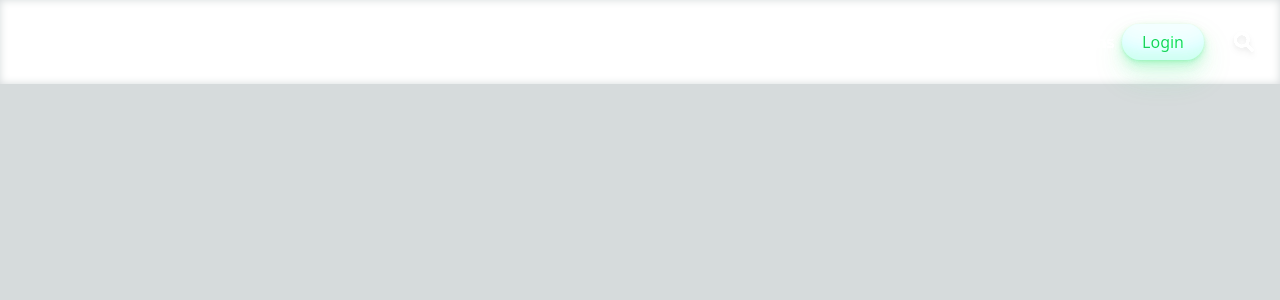
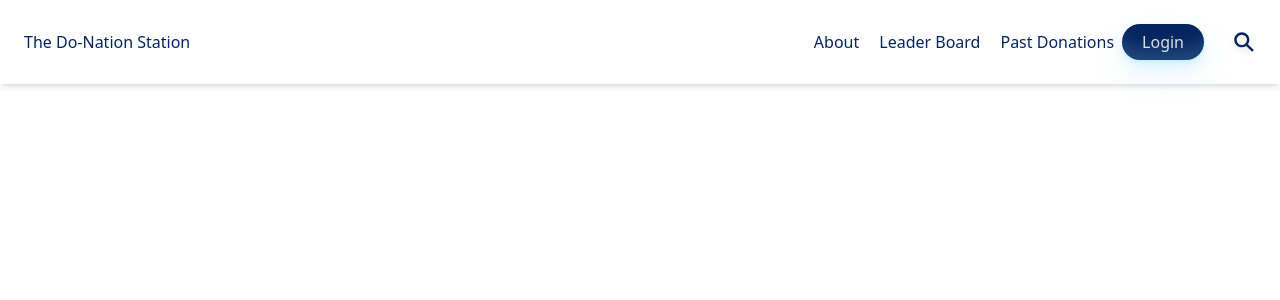
Before and after one commit to ShaliniSJ/The-Do-Nation-Station, a Next.js app: page / in a window 1280 px wide. Shown: the top 300 px of the page. Built offline with nearby package versions, Linux system fonts and the light colour scheme.

Commit message:
Changed theme color

```diff
--- a/src/components/Navbar.jsx
+++ b/src/components/Navbar.jsx
@@ -1,40 +1,36 @@
-// src/components/Navbar.jsx
 import React from 'react';
 import { IoSearchSharp } from 'react-icons/io5';
 
 const Navbar = () => {
   return (
-    <nav className="fixed top-0 left-0 w-full p-4 md:p-6 flex items-center transition ease-out backdrop-blur-sm brightness-125 text-white text-sm md:text-base mask-mask mt-0"> {/* Add mt-4 for margin-top */}
+    <nav className="fixed top-0 left-0 w-full p-4 md:p-6 flex items-center transition ease-out backdrop-blur-sm bg-primary text-text-light shadow-md">
       <a href="#" className="hover:underline focus:underline">The Do-Nation Station</a>
       <ul className="list-none ml-auto hidden md:flex">
         <li className="ml-5"><a href="#" className="hover:underline focus:underline">About</a></li>
         <li className="ml-5"><a href="#" className="hover:underline focus:underline">Leader Board</a></li>
         <li className="ml-5"><a href="#" className="hover:underline focus:underline">Past Donations</a></li>
-
       </ul>
       <div className='mx-2'>
-      <button className="bg-[#c2fbd7] rounded-full
-         shadow-[rgba(44,187,99,.2)_0_-25px_18px_-14px_inset,rgba(44,187,99,.15)_0_1px_2px,rgba(44,187,99,.15)_0_2px_4px,rgba(44,187,99,.15)_0_4px_8px,rgba(44,187,99,.15)_0_8px_16px,rgba(44,187,99,.15)_0_16px_32px]
-         text-green-600 cursor-pointer
+        <button className="bg-blue rounded-full
+          shadow-[rgba(144,223,245,.2)_0_-25px_18px_-14px_inset,rgba(144,223,245,.15)_0_1px_2px,rgba(144,223,245,.15)_0_2px_4px,rgba(144,223,245,.15)_0_4px_8px,rgba(144,223,245,.15)_0_8px_16px,rgba(144,223,245,.15)_0_16px_32px]
+          text-gray-200 cursor-pointer
           inline-block font-sans
           py-1.5 px-5
           text-center text-base
           transition-all duration-250
           border-0
           select-none
-         hover:shadow-[rgba(44,187,99,.35)_0_-25px_18px_-14px_inset,rgba(44,187,99,.25)_0_1px_2px,rgba(44,187,99,.25)_0_2px_4px,rgba(44,187,99,.25)_0_4px_8px,rgba(44,187,99,.25)_0_8px_16px,rgba(44,187,99,.25)_0_16px_32px]
+          hover:shadow-[rgba(47,91,253,.35)_0_-25px_18px_-14px_inset,rgba(47,91,253,.25)_0_1px_2px,rgba(47,91,253,.25)_0_2px_4px,rgba(47,91,253,.25)_0_4px_8px,rgba(47,91,253,.25)_0_8px_16px,rgba(47,91,253,.25)_0_16px_32px]
           hover:scale-105 hover:rotate-[-1deg]">
           Login
         </button>
       </div>
-      <button className="ml-auto md:ml-5 inline-block p-0 text-0 bg-none border-none filter drop-shadow-md search">
+      <button className="ml-auto md:ml-5 inline-block p-0 text-0 bg-none border-none filter drop-shadow-md">
         <span className="sr-only">Search</span>
-        <IoSearchSharp className="text-white w-6 h-6" />
+        <IoSearchSharp className="text-text-light w-6 h-6" />
       </button>
     </nav>
   );
 }
 
 export default Navbar;
-
-//<li className="ml-5"><a href="#" className="hover:underline focus:underline">Contact</a></li>
--- a/src/globals.css
+++ b/src/globals.css
@@ -3,16 +3,16 @@
 @tailwind utilities;
 
 :root {
-  --foreground-rgb: 0, 0, 0;
-  --background-start-rgb: 214, 219, 220;
-  --background-end-rgb: 255, 255, 255;
+  --foreground-rgb: 5, 37, 96; /* Light text color */
+  --background-start-rgb: 255, 255, 255; /* White background start color */
+  --background-end-rgb: 255, 255, 255; /* White background end color */
 }
 
 @media (prefers-color-scheme: dark) {
   :root {
-    --foreground-rgb: 255, 255, 255;
-    --background-start-rgb: 0, 0, 0;
-    --background-end-rgb: 0, 0, 0;
+    --foreground-rgb: 5, 37, 96; /* Dark text color to maintain contrast on white background */
+    --background-start-rgb: 255, 255, 255; /* White background for dark mode */
+    --background-end-rgb: 255, 255, 255; /* White background end color for dark mode */
   }
 }
 
--- a/tailwind.config.js
+++ b/tailwind.config.js
@@ -8,10 +8,38 @@ module.exports = {
   ],
   theme: {
     extend: {
-      backgroundImage: {
-        "gradient-radial": "radial-gradient(var(--tw-gradient-stops))",
-        "gradient-conic":
-          "conic-gradient(from 180deg at 50% 50%, var(--tw-gradient-stops))",
+      colors: {
+        primary: "#ffffff", // Main background color for primary areas (white background)
+        secondary: {
+          DEFAULT: "#161622", // Dark background for secondary areas
+          100: "#FF9001", // Highlight color
+          200: "#FF8E01", // Secondary highlight color
+        },
+        blue:{
+          DEFAULT: "#052560", // Primary blue color
+          100: "#2E5DFF", // Secondary blue color
+        },
+        black: {
+          DEFAULT: "#000000", // Absolute black
+          100: "#1E1E2D", // Dark background shade
+          200: "#232533", // Slightly lighter dark background shade
+        },
+        gray: {
+          100: "#F5F5F5", // Light gray background
+          200: "#E0E0E0", // Slightly darker gray for elements
+        },
+        background: {
+          light: "#ffffff", // Light background color for the main areas
+          dark: "#161622", // Dark background color for the secondary areas
+        },
+        text: {
+          light: "#052560", // Text color
+          dark: "#E0E0E0", // Dark text color for contrast on light backgrounds
+        },
+        accent: {
+          DEFAULT: "#FF9001", // Primary accent color
+          light: "#FF8E01", // Light accent color
+        },
       },
     },
   },
```
Lines whose indentation alone changed are shown as unchanged.
